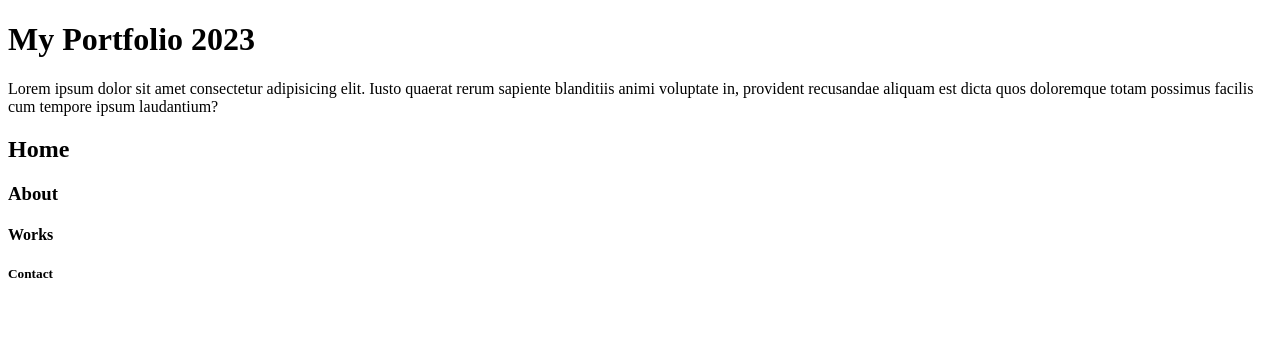
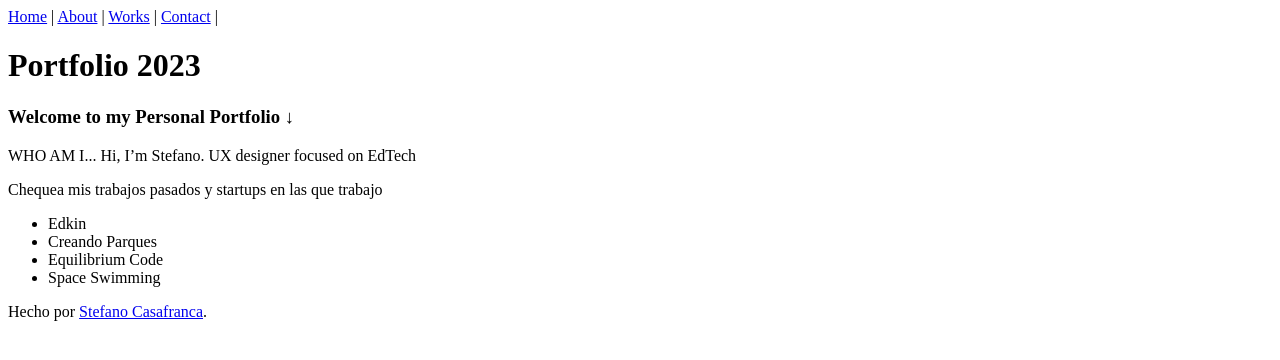
Before and after one commit to stefanocasafranca/Mi_Portafolio_2023, a plain HTML site: page 01-html/index.html in a window 1280 px wide. Drawn offline with Linux system fonts and the light colour scheme.

Commit message:
Ultimo Cambios de texto y headers

```diff
--- a/01-html/index.html
+++ b/01-html/index.html
@@ -4,29 +4,40 @@
     <meta charset="UTF-8">
     <meta http-equiv="X-UA-Compatible" content="IE=edge">
     <meta name="viewport" content="width=device-width, initial-scale=1.0">
-    <title>Sitio Web Stefano - Inicio </title>
+    <title>Portfolio Stefano - Inicio </title>
 </head>
 <body>
     <header>
-
+       <nav>
+        <a href="index.html">Home</a> |
+        <a href="about.html">About</a> |
+        <a href="works.html">Works</a> |
+        <a href="contact.html">Contact</a> |
+       </nav>
     </header>
     <main>
-            <h1> My Portfolio 2023  </h1>
-            <p>Lorem ipsum dolor sit amet
-                consectetur adipisicing elit.
-                Iusto quaerat rerum sapiente
-                blanditiis animi voluptate in,
-                 provident recusandae aliquam
-                 est dicta quos doloremque totam
-                  possimus facilis cum tempore
-                  ipsum laudantium?</p>
-            <h2>Home</h2>
-            <h3>About</h3>
-            <h4>Works</h4>
-            <h5>Contact</h5>
+            <h1> Portfolio 2023  </h1>
+            <h3>Welcome to my Personal Portfolio ↓</h3>
+            <p>WHO AM I...
+
+                Hi, I’m Stefano.
+                UX designer focused on EdTech</p>
+
+
+                <p>Chequea mis trabajos pasados y startups en las que trabajo</p>
+                <ul>
+                    <li>Edkin</li>
+                    <li>Creando Parques</li>
+                    <li>Equilibrium Code</li>
+                    <li>Space Swimming</li>
+
+                </ul>
+
     </main>
     <footer>
-
+        <p>
+            Hecho por <a href="https://www.linkedin.com/in/stefano-casafranca-laos-6b832a199/" target="_blank">Stefano Casafranca</a>.
+        </p>
 
     </footer>
 </body>
```
Also changed, not shown: 01-html/about.html (added), 01-html/contact.html (added), 01-html/works.html (added).
